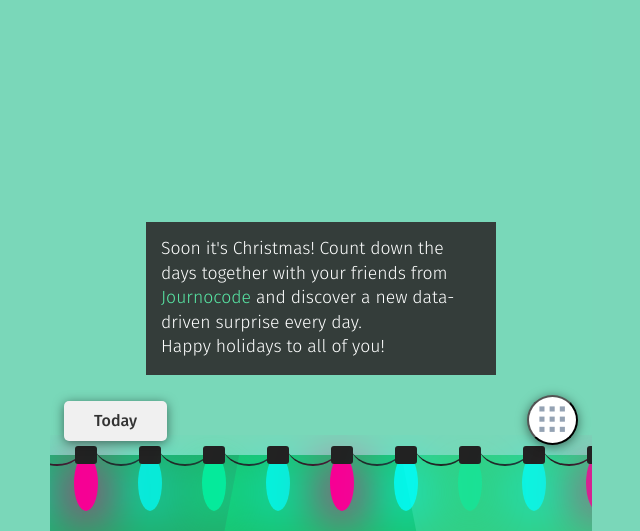
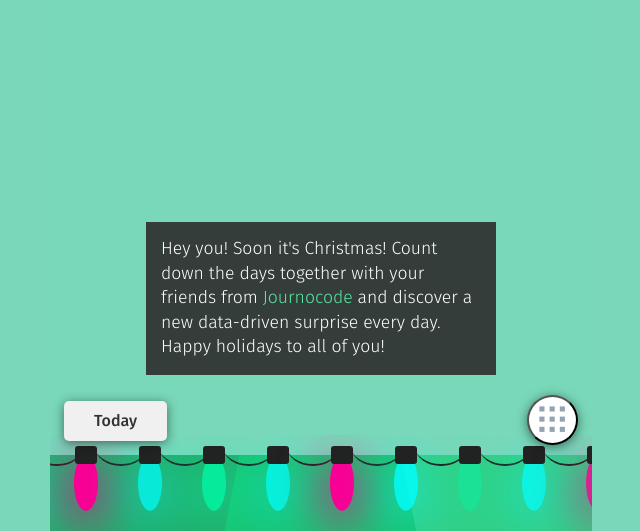
Before and after one commit to ElenaErdmann/adventskalender, a PHP site: page / in a window 1280 px wide. Shown: the part 345-876 px from the top of the page, without its empty margins (319-959 px from the left). Run offline with PHP 8.4, Linux system fonts and the light colour scheme; data that the repository does not hold is empty.

Commit message:
change notification

```diff
--- a/index.php
+++ b/index.php
@@ -21,7 +21,7 @@ $description="Soon it's Christmas! Count down the days with the data-driven Adve
 $share_text="Count down the days till Christmas with the #ddj Advent Calendar from @journocode and discover a surprise every day.";
 $share_text_facebook="Count down the days till Christmas with the data-driven Advent Calendar from @Journocode and discover a surprise every day.";
 //NOTIFICATION
-$notification_text="Soon it's Christmas! Count down the days together with your friends from  <a target='_blank' href='https://www.journocode.com'>Journocode</a> and discover a new data-driven surprise every day.<br>Happy holidays to all of you!";
+$notification_text="Hey you! Soon it's Christmas! Count down the days together with your friends from  <a target='_blank' href='https://www.journocode.com'>Journocode</a> and discover a new data-driven surprise every day.<br>Happy holidays to all of you!";
 //========================================================
 
 $base_url="https://advent18.journocode.com";
```
